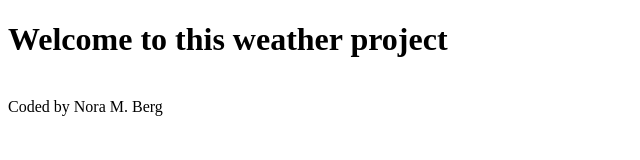
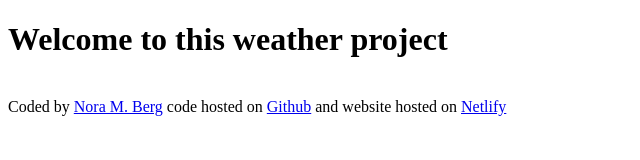
Before and after one commit to NooMaaBee/WeatherTest, a plain HTML site: page index.html in a window 1280 px wide. Shown: the whole page, without its empty margins (0-640 px from the left). Drawn offline with Linux system fonts and the light colour scheme.

Commit message:
added link to github and netlify

```diff
--- a/index.html
+++ b/index.html
@@ -8,6 +8,7 @@
   <body>
     <h1>Welcome to this weather project</h1>
     <br />
-    <fotter>Coded by Nora M. Berg</fotter>
+    <fotter>Coded by
+        <a href="https://github.com/NooMaaBee" target="_blank">Nora M. Berg</a> code hosted on <a href="https://github.com/NooMaaBee/WeatherTest" target="_blank">Github</a> and website hosted on <a href="https://weathertest-shecodes.netlify.app" target="_blank">Netlify</a></fotter>
   </body>
 </html>
```
